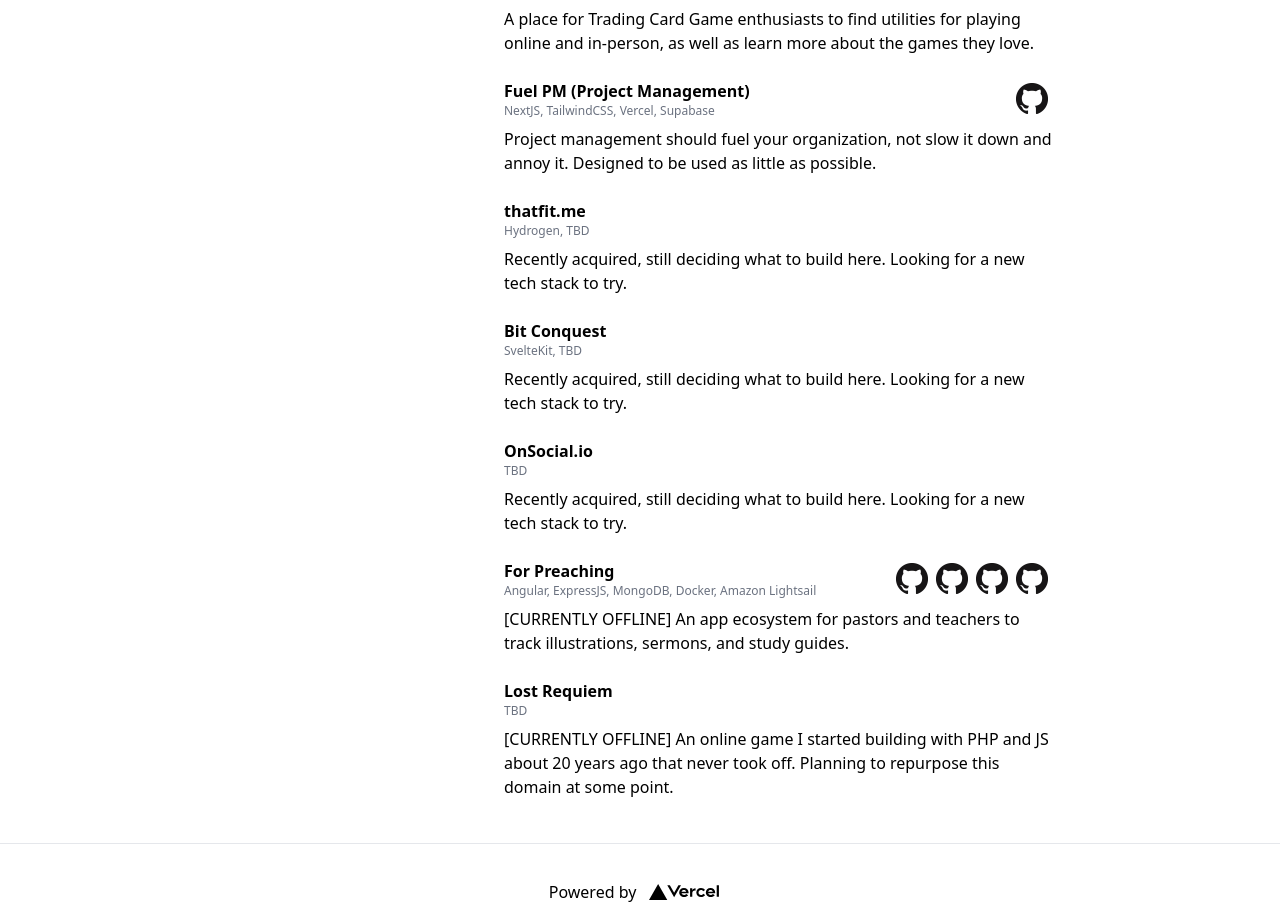
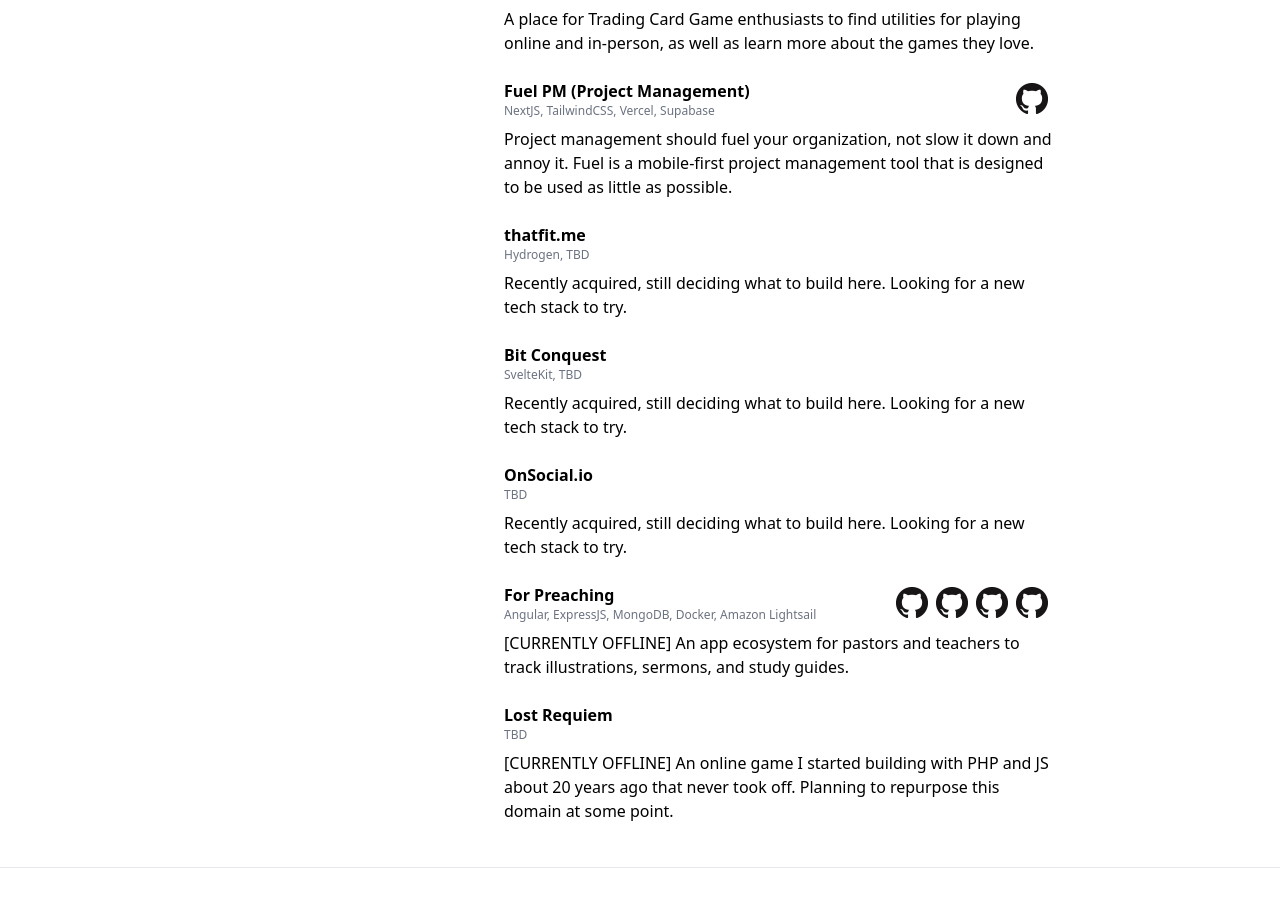
Before and after one commit to sam-huckaby/samhuckaby.com, a Next.js app: page / in a window 1280 px wide. Shown: the part 1269-2175 px from the top of the page. Built offline with nearby package versions, Linux system fonts and the light colour scheme.

Commit message:
[UPDATE] Make the description for Fuel more descriptive.

```diff
--- a/pages/index.js
+++ b/pages/index.js
@@ -101,7 +101,7 @@ export default function Home() {
                 </a>
               </div>
             </div>
-            <div className="pt-2 pb-2">Project management should fuel your organization, not slow it down and annoy it. Designed to be used as little as possible.</div>
+            <div className="pt-2 pb-2">Project management should fuel your organization, not slow it down and annoy it. Fuel is a mobile-first project management tool that is designed to be used as little as possible.</div>
           </div>
           <div className="pt-3 pb-1 dark:text-white">
             <div className="font-bold"><Link href="https://thatfit.me/"><a className="font-bold hover:text-red-500">thatfit.me</a></Link></div>
```
